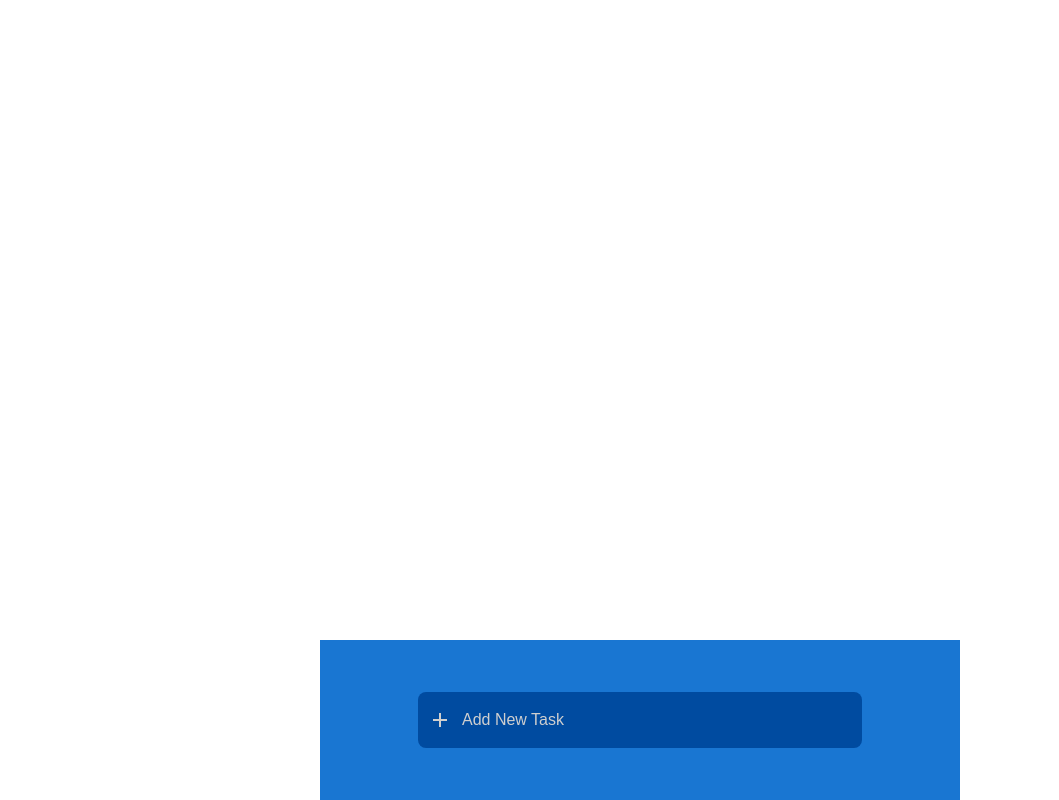
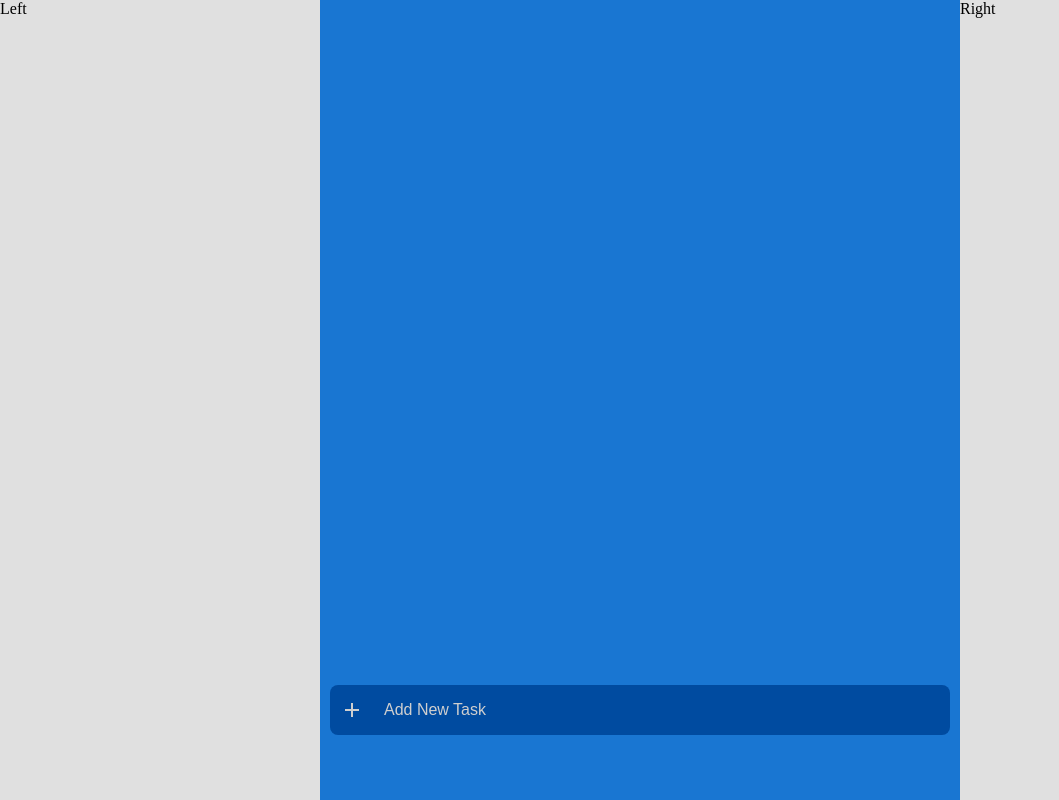
Before and after one commit to patrickiyog/todo-list-app, a React (Create React App) app: page / in a window 1280 px wide. Shown: the whole page, without its empty margins (0-1059 px from the left). Built offline with nearby package versions, Linux system fonts and the light colour scheme.

Commit message:
layout ui with side and center sections

```diff
--- a/src/App.css
+++ b/src/App.css
@@ -5,17 +5,19 @@ body {
 
 .App {
   display: flex;
-  flex-direction: column;
-  align-items: center;
+  flex-direction: row;
   width: 100vw;
   height: 100vh;
 }
 
-.todo-list {
-  margin: 50px;
-  flex: 70%;
-  width: 100%;
+.side {
+  width: 25vw;
+  background-color: #e0e0e0;
+}
+
+.center {
   display: flex;
   flex-direction: column;
-  align-items: center;
+  width: 50vw;
+  background-color: #1976d2;
 }
--- a/src/App.tsx
+++ b/src/App.tsx
@@ -10,12 +10,16 @@ const App: React.FC = () => {
   const [tasks, setTasks] = React.useState<Task[]>([]);
 
   return (
-    <div className="App">
-      <TaskContext.Provider value={{ tasks, setTasks }}>
-        <TaskList />
-        <TaskForm />
-      </TaskContext.Provider>
-    </div>
+    <TaskContext.Provider value={{ tasks, setTasks }}>
+      <div className="App">
+        <div className="side">Left</div>
+        <div className="center">
+          <TaskList />
+          <TaskForm />
+        </div>
+        <div className="side">Right</div>
+      </div>
+    </TaskContext.Provider>
   );
 
 }
--- a/src/components/TaskForm/TaskForm.css
+++ b/src/components/TaskForm/TaskForm.css
@@ -1,16 +1,16 @@
 .task-form {
-    flex: 10%;
-    background-color: #1976d2;
-    width: 50%;
+    flex-grow: 1;
     display: flex;
     flex-direction: row;
     justify-content: center;
     align-items: center;
+    margin: 0px 10px;
   }
 
   .task-form-container {
     display: flex;
     flex-direction: row;
+    width: 100%;
     border-radius: 8px;
     background-color: #004ba0;
   }
@@ -19,12 +19,12 @@
     display: flex;
     flex-direction: column;
     border-radius: 8px;
+    width: 100%;
+    padding: 0px 10px;
   }
 
   .input-container input {
-    margin: 3px 0px;
     padding: 16px 0px;
-    width: 400px;
     font-size: 16px;
     border: none;
     background-color: transparent;
@@ -49,5 +49,4 @@
     border-radius: 5px;
     color: rgb(207, 207, 207);
     background-color: transparent;
-    cursor: pointer;
   }
--- a/src/components/TaskForm/TaskForm.tsx
+++ b/src/components/TaskForm/TaskForm.tsx
@@ -15,7 +15,7 @@ const TaskForm = () => {
     }
 
     const addTask = (event: KeyboardEvent): void => {
-        if (event.key === 'Enter') {
+        if (event.key === 'Enter' && /\S/.test(task)) {
             const id = uuidv4();
             const newTask = {
                 id: id,
--- a/src/components/TaskList/TaskList.css
+++ b/src/components/TaskList/TaskList.css
@@ -1,7 +1,7 @@
 .task-list-container {
-    flex: 70%;
-    width: 50%;
     display: flex;
-    flex-direction: row;
-    justify-content: center;
+    flex-direction: column;
+    height: 600px;
+    margin: 10px;
+    overflow: scroll;
   }
```
Also changed, not shown: src/components/TaskLists/TaskLists.tsx (added, +14 -0 lines), src/components/TaskLists/TaskLists.css (added).
